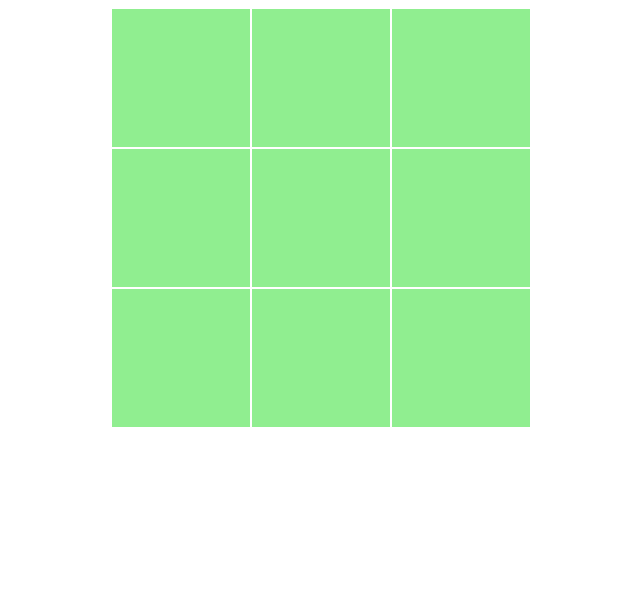
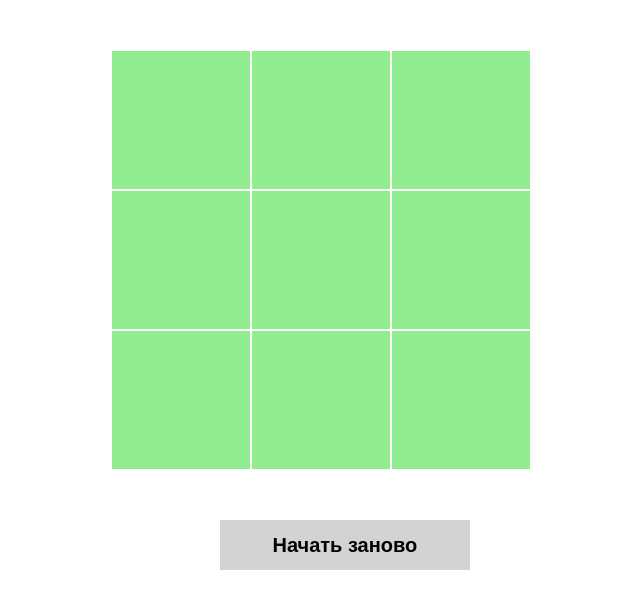
Before and after one commit to Sseryyz/tic_tak_toe, a plain HTML site: page index.html in a window 1280 px wide. Shown: the whole page, without its empty margins (319-959 px from the left). Drawn offline with Linux system fonts and the light colour scheme.

Commit message:
added button GAME RELOAD

```diff
--- a/index.html
+++ b/index.html
@@ -8,5 +8,6 @@
 </head>
 <body>
     <div class="game" id="game"></div>
+    <button class="btn" id="btn" onClick="location.reload()">Начать заново</button>
 </body>
 </html>
--- a/style.css
+++ b/style.css
@@ -1,9 +1,9 @@
-
 #game{
-    margin: auto;
+    margin: 50px auto;
     width: 420px;
     height: 420px;
     background-color: lightgreen;
+
 }
 #block{
     width: 140px;
@@ -16,3 +16,16 @@
     line-height: 140px;
     text-transform: uppercase;
 }
+#btn{
+    position: relative;
+    width: 250px;
+    height: 50px;
+    background-color: lightgray;
+    border: 0;
+    left: 42%;
+    font-size: 20px;
+    font-weight: bold;
+}
+#btn:hover{
+    background-color: gray;
+}
```
Also changed, not shown: main.js (+4 -3 lines).
